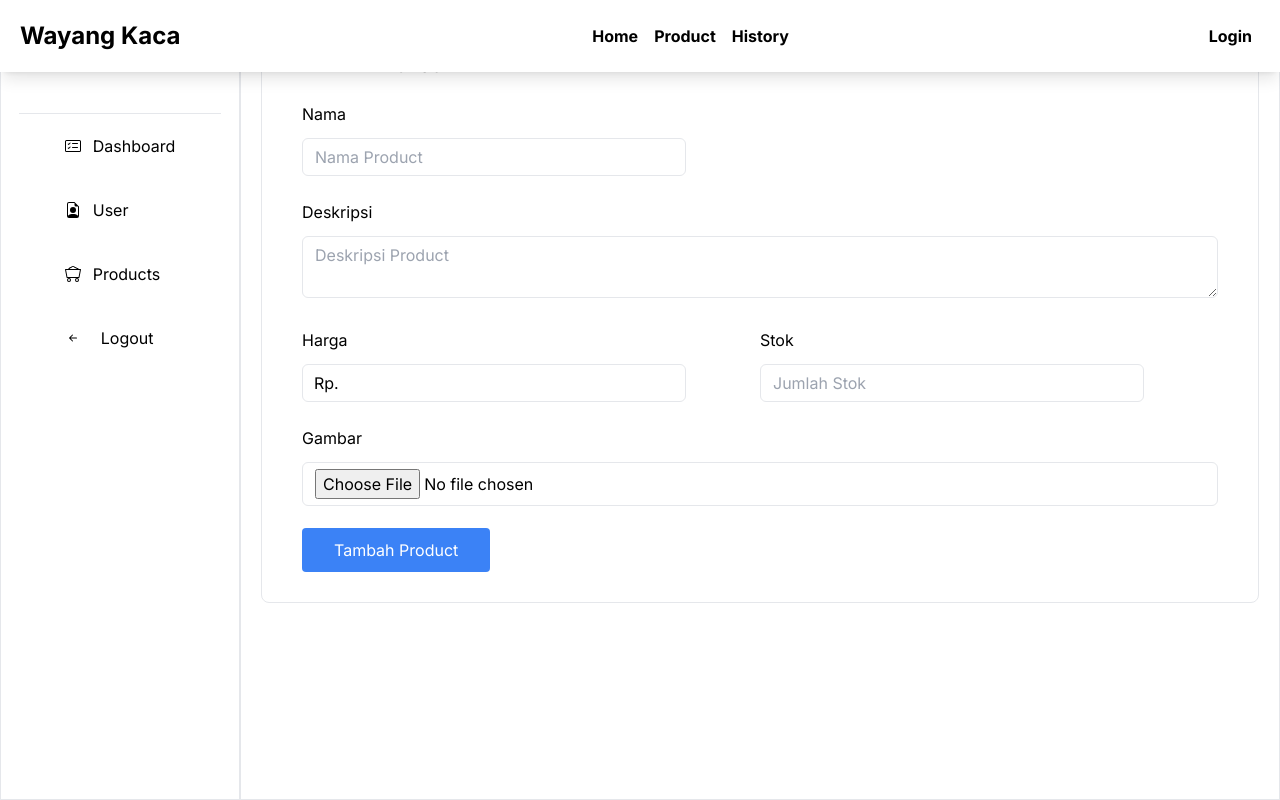
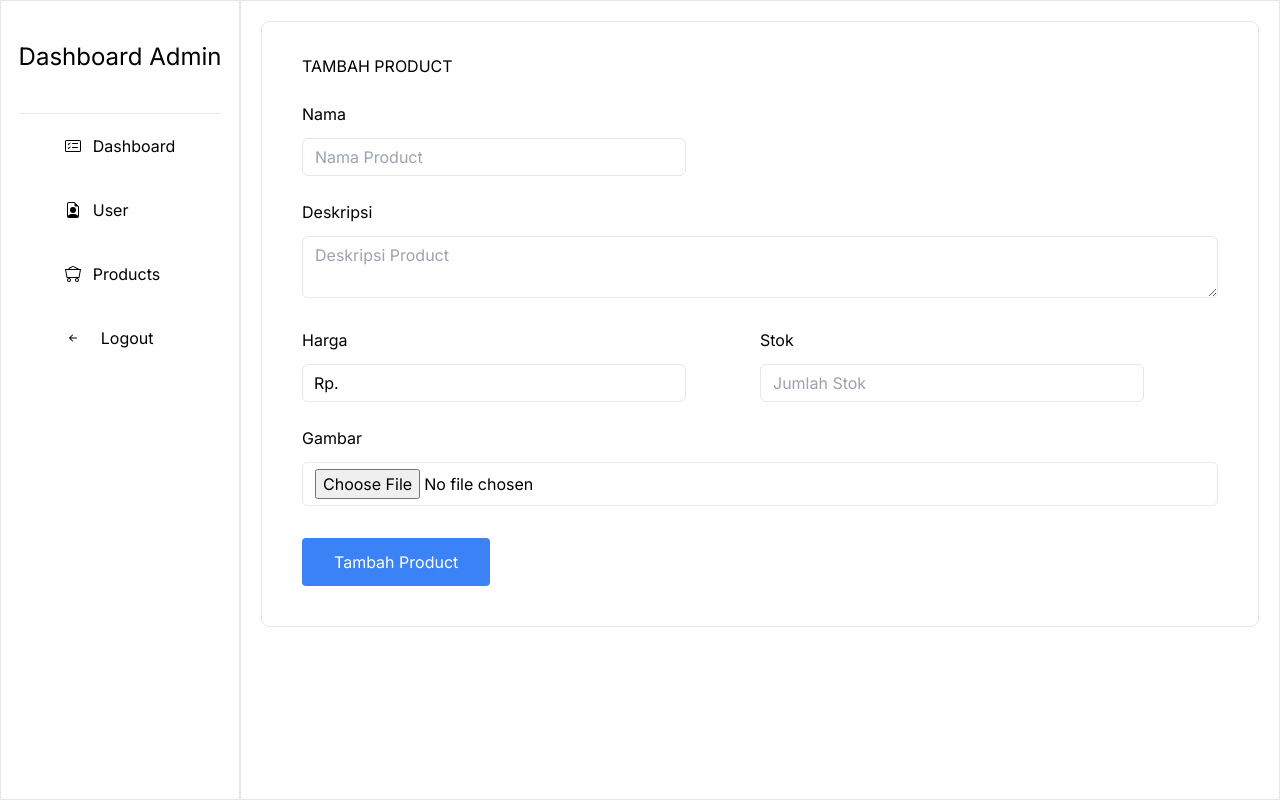
Before and after one commit to kadekyana/Nextjs_WayangKaca, a Next.js app: page /AdminPage/TambahProduct in a window 1280 px wide. Built offline with nearby package versions, Linux system fonts and the light colour scheme.

Commit message:
Fitur Update n tambah Admin lese

```diff
--- /dev/null
+++ b/src/app/AdminPage/AdminKomponen/formTambah/index.js
@@ -0,0 +1,87 @@
+"use client";
+import { useState } from "react";
+
+const FormTambah = ({ onSubmit }) => {
+  const [formData, setFormData] = useState({
+    nama: "",
+    deskripsi: "",
+    harga: "",
+    stok: "",
+    gambar: null,
+  });
+
+  const handleInputChange = (e) => {
+    const { name, value } = e.target;
+    setFormData({
+      ...formData,
+      [name]: value,
+    });
+  };
+
+  const handleFileChange = (e) => {
+    const file = e.target.files[0];
+    setFormData({
+      ...formData,
+      gambar: file,
+    });
+  };
+
+  const handleSubmit = (e) => {
+    e.preventDefault();
+    onSubmit(formData);
+  };
+
+  return (
+    <form className="border rounded-lg bg-white m-5 px-10 py-5" onSubmit={handleSubmit}>
+      <h1 className="py-3">TAMBAH PRODUCT</h1>
+
+      <div className="py-3">
+        <label htmlFor="nama">Nama</label>
+        <div className="mt-3">
+          <input type="text" id="nama" name="nama" placeholder="Nama Product" className="border rounded-md w-96 py-1.5 px-3" value={formData.nama} onChange={handleInputChange} />
+        </div>
+      </div>
+
+      <div className="py-3">
+        <label htmlFor="deskripsi">Deskripsi</label>
+        <div className="mt-3">
+          <textarea id="deskripsi" name="deskripsi" placeholder="Deskripsi Product" className="border rounded-md w-full py-1.5 px-3" value={formData.deskripsi} onChange={handleInputChange} />
+        </div>
+      </div>
+
+      <div className="grid grid-cols-2">
+        <div className="py-3">
+          <label htmlFor="harga">Harga</label>
+          <div className="relative mt-3">
+            <div className="pointer-events-none absolute inset-y-0 flex items-center pl-3">
+              <span>Rp.</span>
+            </div>
+            <input type="text" id="harga" name="harga" className="border rounded-md w-96 py-1.5 pl-10" value={formData.harga} onChange={handleInputChange} />
+          </div>
+        </div>
+
+        <div className="py-3">
+          <label htmlFor="stok">Stok</label>
+          <div className="mt-3">
+            <input type="text" id="stok" name="stok" placeholder="Jumlah Stok" className="border rounded-md w-96 py-1.5 px-3" value={formData.stok} onChange={handleInputChange} />
+          </div>
+        </div>
+      </div>
+
+      <div className="py-3">
+        <label htmlFor="gambar">Gambar</label>
+        <div className="mt-3">
+          <input type="file" id="gambar" name="gambar" placeholder="Nama Product" className="border rounded-md py-1.5 px-3 w-full" onChange={handleFileChange} required />
+        </div>
+      </div>
+
+      <div className="my-5">
+        <button type="submit" className="rounded bg-blue-500 p-3 text-white px-8">
+          Tambah Product
+        </button>
+      </div>
+    </form>
+  );
+};
+
+export default FormTambah;
--- a/src/app/AdminPage/EditProduct/[id]/page.js
+++ b/src/app/AdminPage/EditProduct/[id]/page.js
@@ -41,18 +41,21 @@ const EditProduct = ({ params: { id } }) => {
 
   const handleFormSubmit = async (e) => {
     e.preventDefault();
-    console.log(formData);
+
+    const formDataToSend = new FormData();
+    Object.entries(formData).forEach(([key, value]) => {
+      formDataToSend.append(key, value);
+    });
+
     try {
       const response = await fetch(`http://127.0.0.1:8000/api/admin/update/${id}`, {
-        mode: "no-cors",
         method: "POST",
-        body: JSON.stringify({
-          formData,
-        }),
+        body: formDataToSend,
       });
 
       if (response.ok) {
         console.log("Product updated successfully");
+        router.push("/AdminPage/Product");
       } else {
         console.error("Error updating product");
       }
@@ -62,11 +65,12 @@ const EditProduct = ({ params: { id } }) => {
   };
 
   const handleInputChange = (e) => {
-    const { name, value } = e.target;
-    setFormData({
-      ...formData,
-      [name]: value,
-    });
+    const { name, value, files } = e.target;
+
+    setFormData((prevFormData) => ({
+      ...prevFormData,
+      [name]: files ? files[0] : value,
+    }));
   };
 
   return (
--- a/src/app/AdminPage/TambahProduct/page.js
+++ b/src/app/AdminPage/TambahProduct/page.js
@@ -1,61 +1,48 @@
-import Link from "next/link"
+"use client";
+import Link from "next/link";
+import { useRouter } from "next/navigation";
+import FormTambah from "../AdminKomponen/formTambah";
 
-const { default: SideBar } = require("../AdminKomponen/SideBar")
+const { default: SideBar } = require("../AdminKomponen/SideBar");
 
-const TambahProduct = () =>{
-    return (
-        <div>
-            <div className="flex">
-                <SideBar/>
-                <div className="border w-screen">
-                    <form className="border rounded-lg  bg-white m-5 px-10 py-5">
-                        <h1 className=" py-3">TAMBAH PRODUCT</h1>
-                        <div className="py-3">
-                            <label htmlFor="nama">Nama</label>
-                            <div className="mt-3">
-                                <input type="text" id="nama" placeholder="Nama Product" className="border rounded-md w-96 rounded py-1.5 px-3"></input>
-                            </div>
-                        </div>
-                        <div className="py-3">
-                            <label htmlFor="deskripsi">Deskripsi</label>
-                            <div className="mt-3">
-                                <textarea id="deskripsi" placeholder="Deskripsi Product" className="border rounded-md w-full rounded py-1.5 px-3"></textarea>
-                            </div>
-                        </div>
+const TambahProduct = () => {
+  const router = useRouter();
 
-                        <div className="grid grid-cols-2">
-                            <div className="py-3">
-                                <label htmlFor="harga">Harga</label>
-                                <div className="relative mt-3">
-                                    <div className="pointer-events-none absolute inset-y-0 flex items-center pl-3">
-                                        <span>Rp.</span>
-                                    </div>
-                                    <input type="text" id="nama" className="border rounded-md w-96 rounded py-1.5 pl-10"></input>
-                                </div>
-                            </div>
-                            <div className="py-3">
-                                <label htmlFor="nama">Stok</label>
-                                <div className="mt-3">
-                                    <input type="text" id="nama" placeholder="Jumlah Stok" className="border rounded-md w-96 rounded py-1.5 px-3"></input>
-                                </div>
-                            </div>
-                        </div>
+  const handleSubmit = async (formData) => {
+    try {
+      const form = new FormData();
 
-                        <div className="py-3">
-                            <label htmlFor="nama">Gambar</label>
-                            <div className="mt-3">
-                                <input type="file" id="gambar" placeholder="Nama Product" className="border rounded-md rounded py-1.5 px-3 w-full" required></input>
-                            </div>
-                        </div>
-                        <div className="my-5">
-                            <Link href="" className="rounded bg-blue-500 p-3 text-white px-8">Tambah Product</Link>
-                        </div>
+      // Append each field to the form data
+      Object.keys(formData).forEach((key) => {
+        form.append(key, formData[key]);
+      });
 
-                    </form>
-                </div>
-            </div>
+      const response = await fetch("http://127.0.0.1:8000/api/admin/products/create", {
+        method: "POST",
+        body: form,
+      });
+
+      if (response.ok) {
+        console.log("Product added successfully");
+        router.push("/AdminProduct/Product");
+      } else {
+        console.error("Error adding product");
+      }
+    } catch (error) {
+      console.error("Error during product addition:", error);
+    }
+  };
+
+  return (
+    <div>
+      <div className="flex">
+        <SideBar />
+        <div className="border w-screen">
+          <FormTambah onSubmit={handleSubmit} />
         </div>
-    )
-}
+      </div>
+    </div>
+  );
+};
 
-export default TambahProduct
+export default TambahProduct;
--- a/src/app/layout.js
+++ b/src/app/layout.js
@@ -13,7 +13,7 @@ export default function RootLayout({ children }) {
   return (
     <html lang="en">
       <body className={inter.className}>
-        <Bottombar/>
+        {/* <Bottombar/> */}
         {children}
       </body>
     </html>
```
